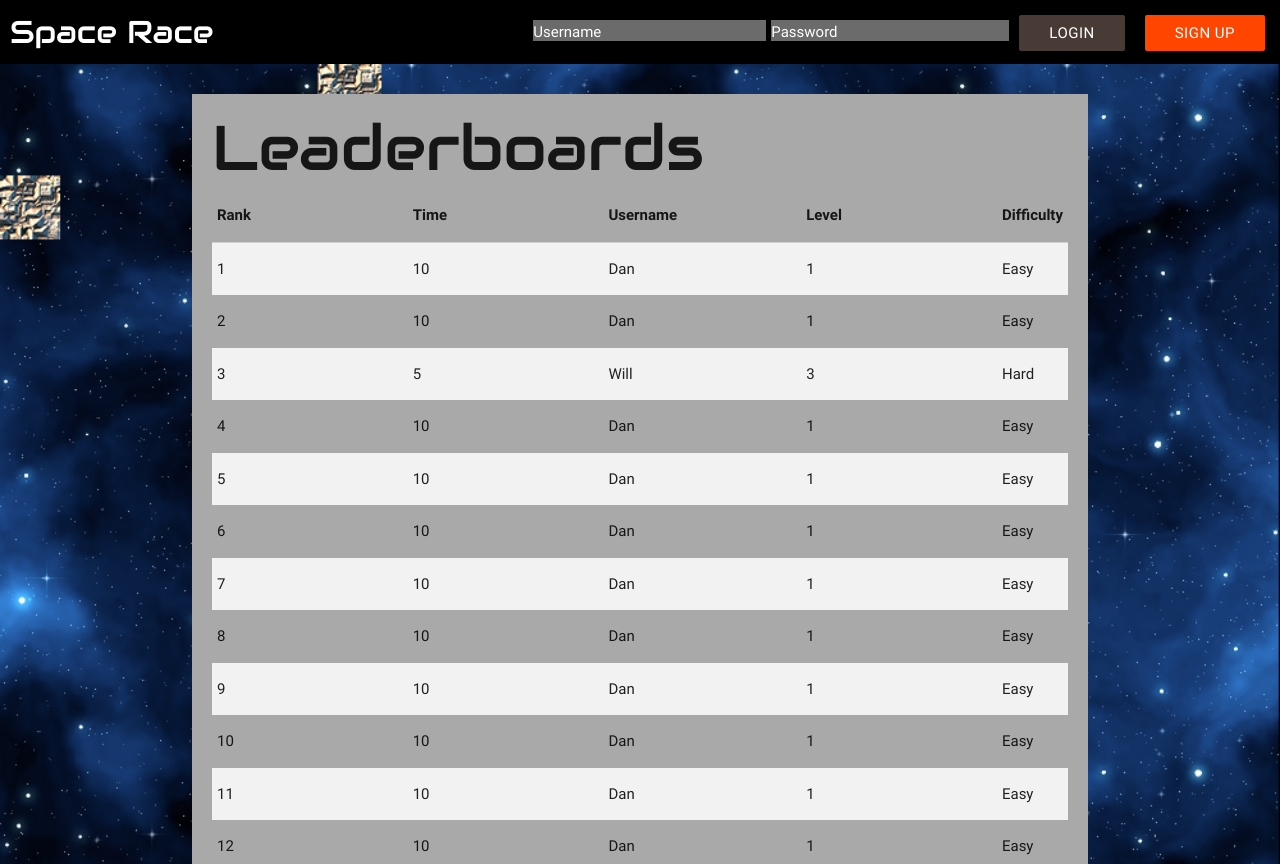
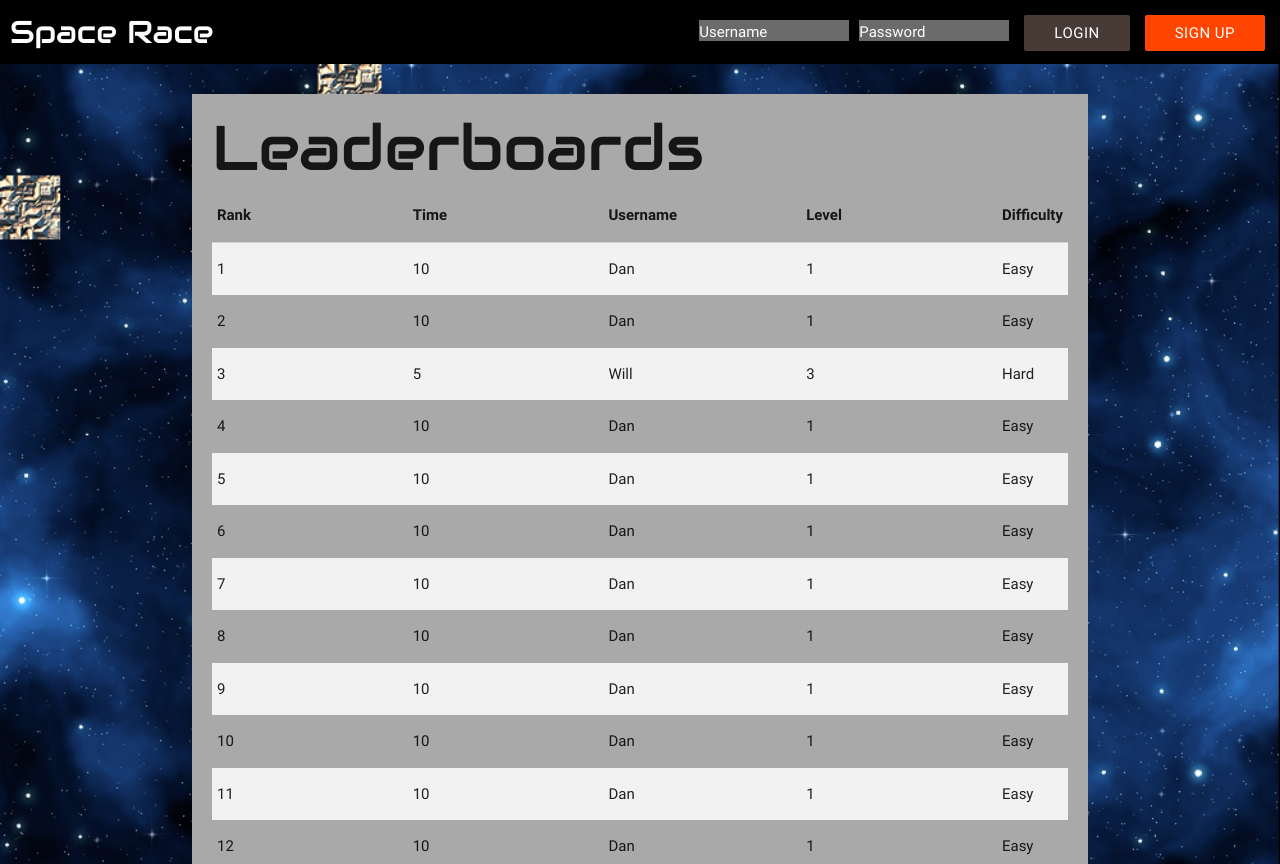
Before and after one commit to danielpencak/SpaceGame, a website: page public/leaderboards.html in a window 1280 px wide. Drawn offline with nearby package versions, Linux system fonts and the light colour scheme.

Commit message:
Improve header spacing

```diff
--- a/public/css/index.css
+++ b/public/css/index.css
@@ -39,7 +39,7 @@ main {
 
 .btn {
   margin-right: 5px;
-  margin-left: 15px;
+  margin-left: 10px;
   background-color: #483b36;
 }
 
@@ -71,7 +71,7 @@ main {
 }
 
 .leaderboards {
-  margin-right: 190px;
+  /*margin-right: 190px;*/
 }
 
 #usernameLI, #passwordLI {
@@ -82,6 +82,7 @@ main {
   color: white;
   background-color: #6B6B6B;
   padding: 0;
+  width: 150px;
 }
 
 #passwordSU, #usernameSU, #passwordConfirm {
--- a/public/css/leaderboards.css
+++ b/public/css/leaderboards.css
@@ -41,7 +41,7 @@ main {
 
 .btn {
   margin-right: 5px;
-  margin-left: 15px;
+  margin-left: 10px;
   background-color: #483b36;
 }
 
@@ -102,6 +102,7 @@ h4 {
   color: white;
   background-color: #6B6B6B;
   padding: 0;
+  width: 150px;
 }
 
 #passwordSU, #usernameSU, #passwordConfirm {
```
Also changed, not shown: public/index.html (+1 -1 lines).
